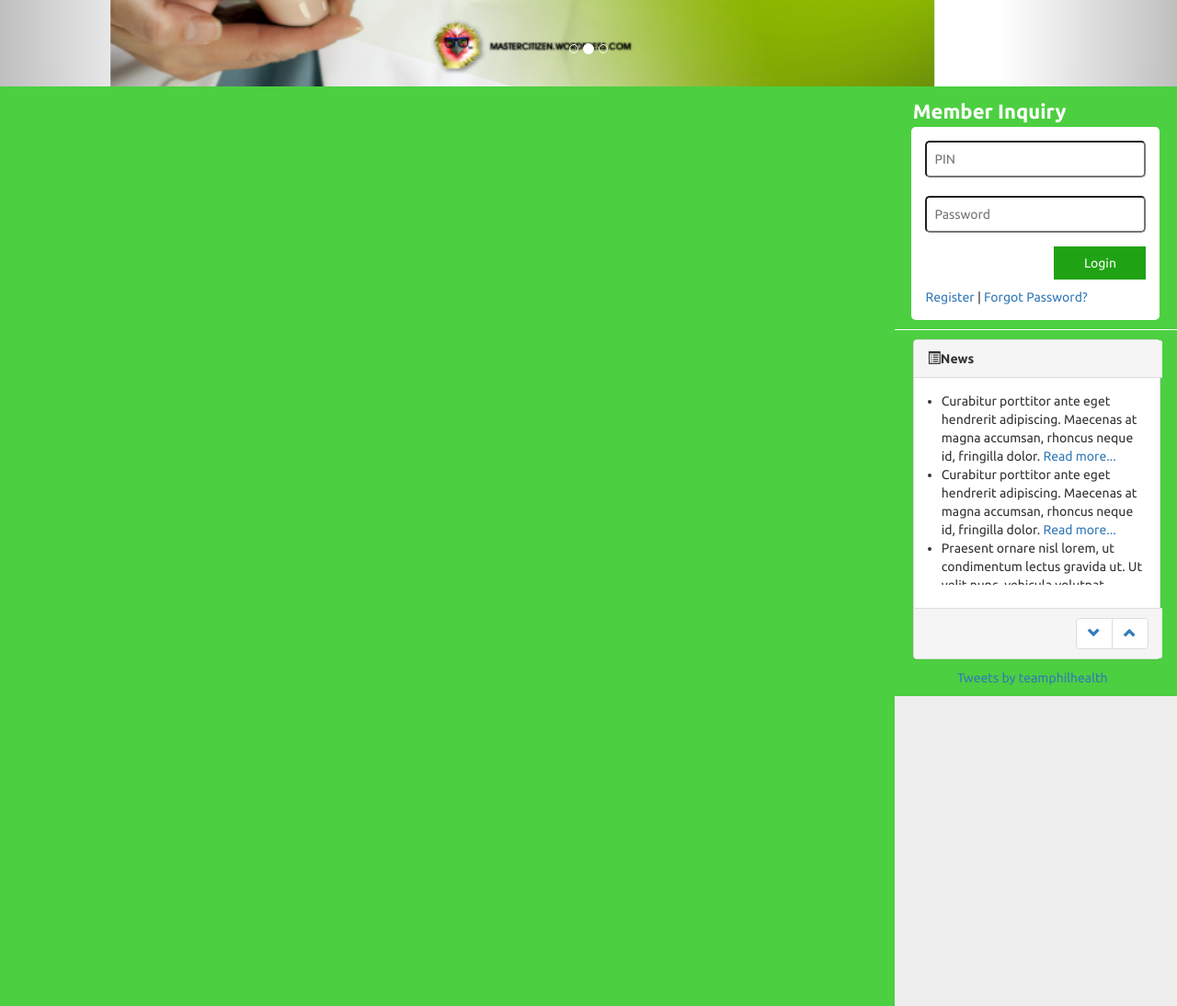
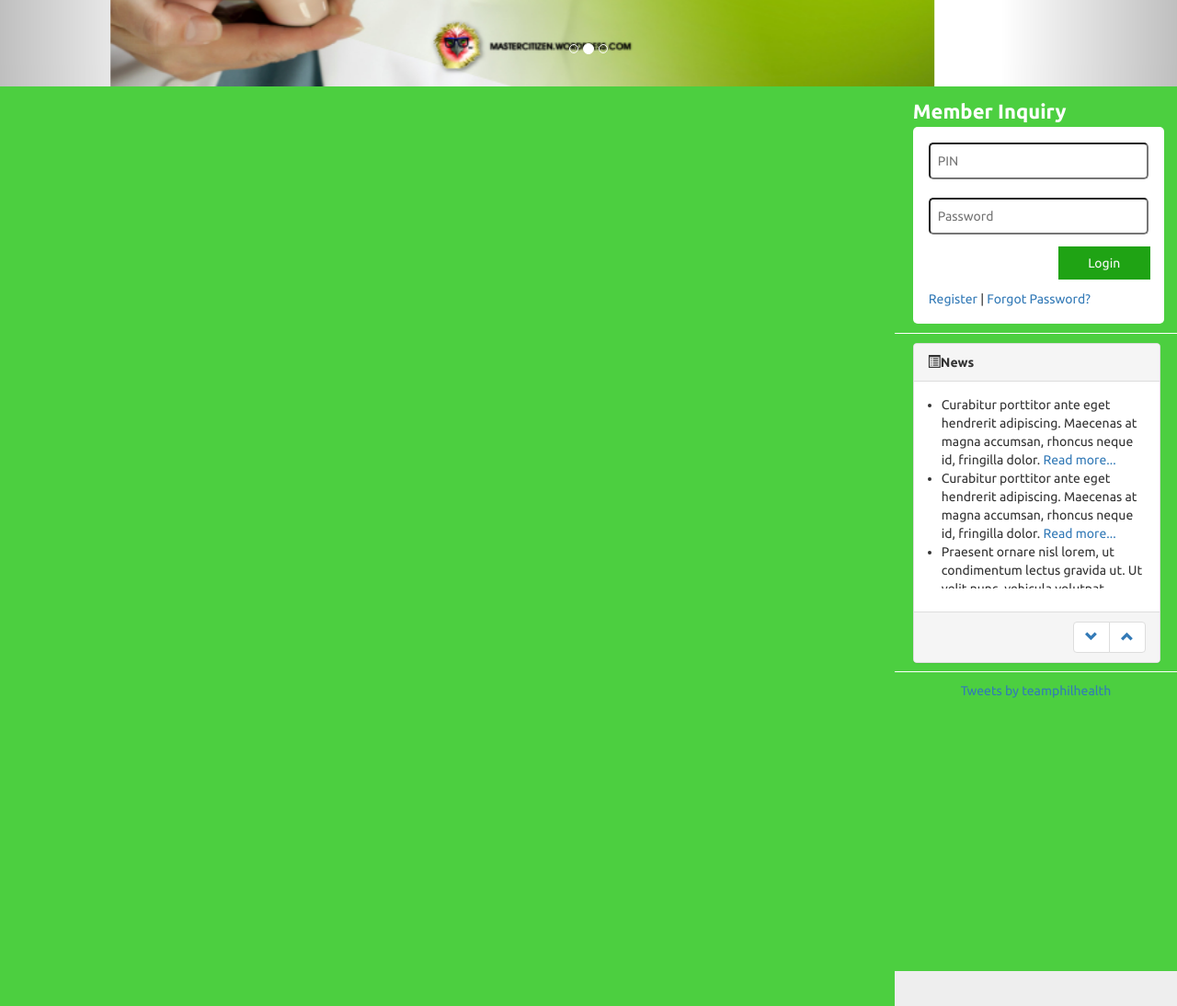
Before and after one commit to Kriztoper/phealth-redesign, a plain HTML site: page index.html in a window 1280 px wide. Shown: the part 560-1654 px from the top of the page at 92% size. Drawn offline with nearby package versions, Linux system fonts and the light colour scheme.

Commit message:
Fixed sizing of aside components upon window resizing

```diff
--- a/layout.css
+++ b/layout.css
@@ -1,3 +1,6 @@
+body {
+	min-width: 1000px;
+}
 .carousel-inner > .item > img, .carousel-inner > .item > a > img {
  	width: 70%;
  	margin: auto;
@@ -47,13 +50,15 @@ input[type=button]:hover{
 	left: -8px;
 }
 .twitter_feed {
-	width: 300px;
-	padding-left: 10px;
-	padding-right: 10px;
+	width: 100%;
+	padding-left: 20px;
+	padding-right: 20px;
 	padding-top: 15px;
 	padding-bottom: 10px;
 	text-align: center;
+	height: 693px;
 	position: relative;
+	top: 20px;
 }
 #member_inquiry{
 	font:inherit;
@@ -67,6 +72,8 @@ input[type=button]:hover{
     position: relative;
     padding-left: 20px;
     padding-right: 18px;
+    border-bottom: 1px solid white;
+    height: 358px;
 }
 #inq_label{
 	position: relative;
@@ -78,19 +85,20 @@ input[type=button]:hover{
 }
 #login_form{
 	position: relative;
-	top: -10px;
-	margin: auto;
-	padding: 15px;
-	width: 270px;
-	border-radius: 5px;
+    top: -10px;
+    margin-left: 6.48%;
+    margin-right: 6.48%;
+    padding: 5.55%;
+    width: 88.88%;
+    border-radius: 5px;
 }
 #pin{
-	width: 240px;
+	width: 100%;
 	padding: 8px;
 	border-radius: 5px;
 }
 #password{
-	width: 240px;
+	width: 100%;
 	padding: 8px;
 	border-radius: 5px;
 }
@@ -157,13 +165,13 @@ a:link{
     color: white;
 }
 .panel-heading {
-	width: 270px;
+	width: inherit;
 }
 .panel-body {
-	width: 270px;
+	width: inherit;
 }
 .panel-footer {
-	width: 270px;
+	width: inherit;
 }
 #demo3 {
 	padding-left: 15px;
```
